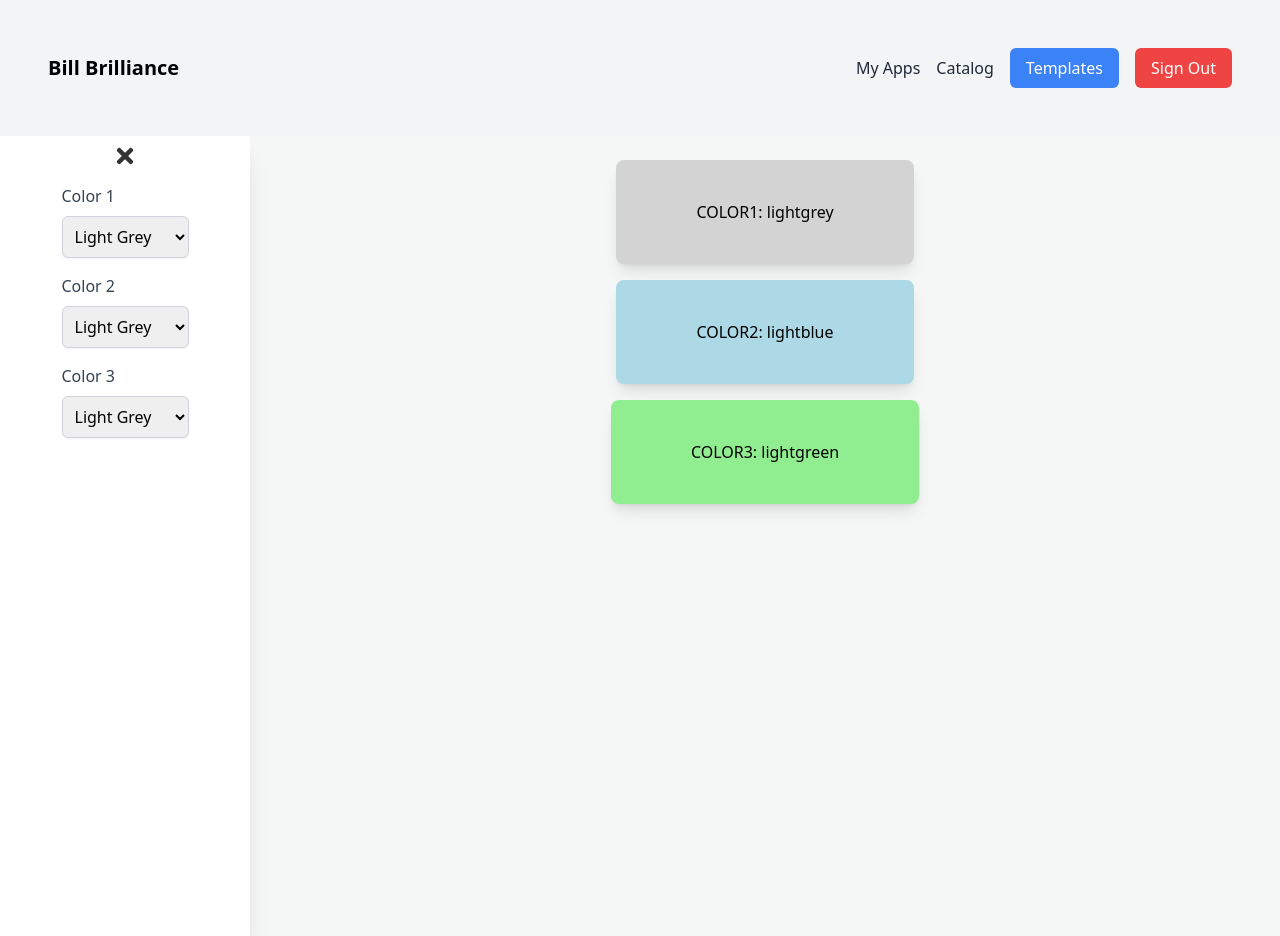
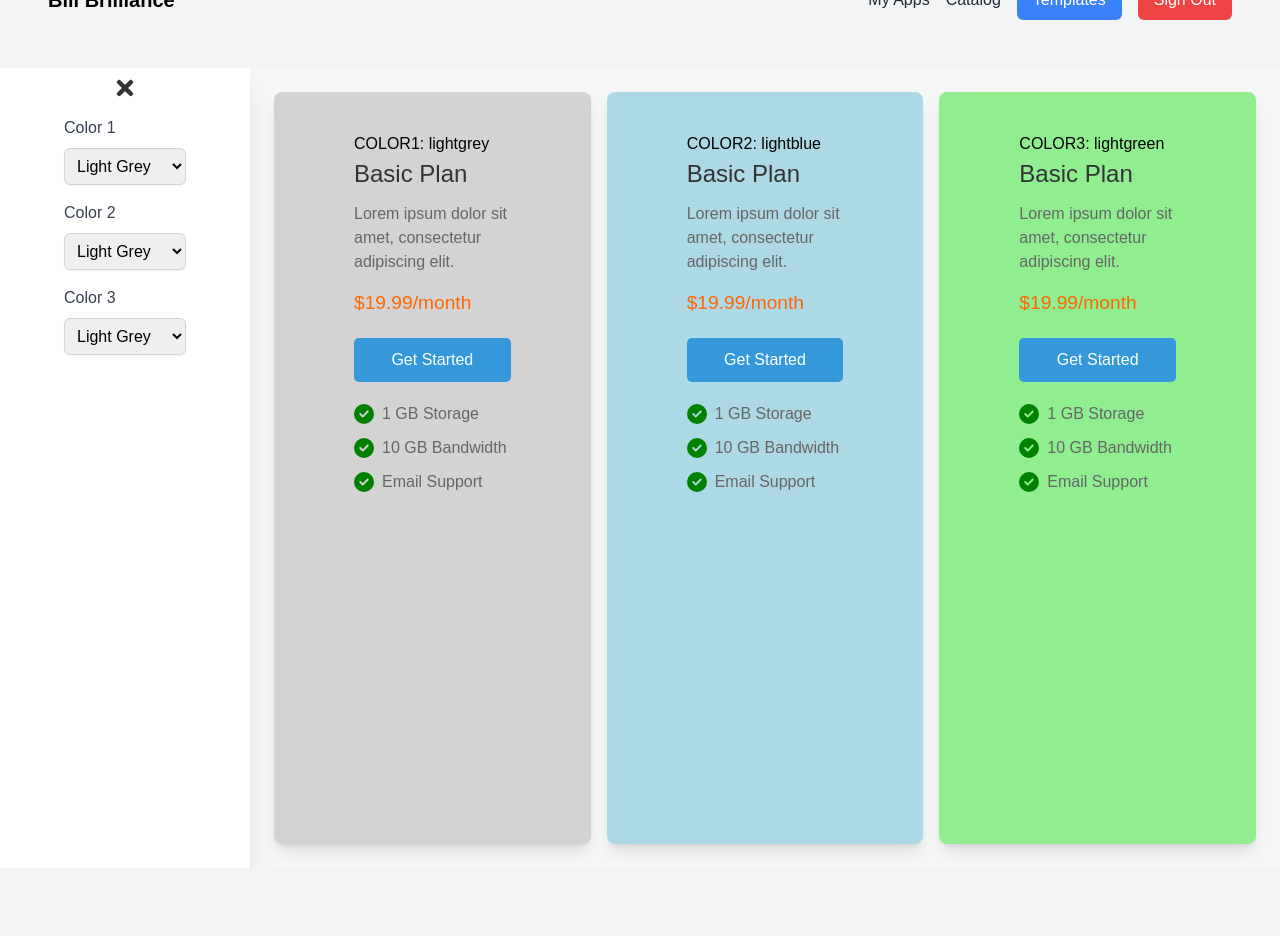
Before and after one commit to AnuragQ/PricingPageBuilderPro-SaaS-Pricing-Made-Simple, a React (Create React App) app in the folder frontend/: page /create-widget in a window 1280 px wide. After the commit the page ends 868 px from the top, so only its background shows below. Built offline with nearby package versions, Linux system fonts and the light colour scheme; no server answers; sample sign-in values are in the browser's storage; the HTML template or start-up script is replaced by a standard one.

Commit message:
Created template-1

```diff
--- a/frontend/package.json
+++ b/frontend/package.json
@@ -3,6 +3,9 @@
   "version": "0.1.0",
   "private": true,
   "dependencies": {
+    "@fortawesome/fontawesome-svg-core": "^6.5.1",
+    "@fortawesome/free-solid-svg-icons": "^6.5.1",
+    "@fortawesome/react-fontawesome": "^0.2.0",
     "@testing-library/jest-dom": "^5.17.0",
     "@testing-library/react": "^13.4.0",
     "@testing-library/user-event": "^13.5.0",
--- /dev/null
+++ b/frontend/src/routes/CreateWidget.css
@@ -0,0 +1,76 @@
+body {
+    font-family: Arial, sans-serif;
+    margin: 0;
+    padding: 0;
+    display: flex;
+    align-items: center;
+    justify-content: center;
+    height: 100vh;
+    background-color: #f4f4f4;
+  }
+
+  .pricing-plan {
+    max-width: 300px;
+    padding: 20px;
+    background-color: #fff;
+    border-radius: 10px;
+    box-shadow: 0 0 10px rgba(0, 0, 0, 0.1);
+    text-align: center;
+  }
+
+  .plan-title {
+    font-size: 1.5rem;
+    color: #333;
+  }
+
+  .plan-description {
+    margin-top: 10px;
+    color: #666;
+  }
+
+  .plan-price {
+    margin-top: 15px;
+    font-size: 1.2rem;
+    color: #ff6600;
+  }
+
+  .plan-button {
+    margin-top: 20px;
+    padding: 10px 20px;
+    background-color: #3498db;
+    color: #fff;
+    border: none;
+    border-radius: 5px;
+    cursor: pointer;
+    transition: background-color 0.3s ease;
+  }
+
+  .plan-button:hover {
+    background-color: #267bb5;
+  }
+
+  .plan-features {
+    list-style: none;
+    padding: 0;
+    margin: 20px 0;
+    color: #666;
+  }
+
+  .plan-features li {
+    margin-bottom: 10px;
+    display: flex;
+    align-items: center;
+  }
+
+  .plan-features i {
+    margin-right: 10px;
+    color: #28a745; /* Green color for check */
+  }
+
+  .plan-features .no-icon {
+    margin-right: 10px;
+    color: #dc3545; /* Red color for cross */
+  }
+  .icon-right-space {
+    margin-right: 8px; /* Adjust the space as needed */
+  }
--- a/frontend/src/routes/CreateWidget.js
+++ b/frontend/src/routes/CreateWidget.js
@@ -1,7 +1,12 @@
 import React, { useState } from "react";
 import NavBar from "../components/NavBar"; // Adjust the import path as needed
 import { motion, AnimatePresence } from "framer-motion";
-import { FaBars, FaTimes } from "react-icons/fa"; // Ensure react-icons is installed
+import { FaBars, FaTimes } from "react-icons/fa"; // Ensure react-icons is
+import './CreateWidget.css';
+// Import the library to use icons
+import { FontAwesomeIcon } from '@fortawesome/react-fontawesome';
+// Import the icons you need
+import { faCheckCircle, faTimesCircle } from '@fortawesome/free-solid-svg-icons';
 
 const CreateWidget = () => {
   const [isCollapsed, setIsCollapsed] = useState(false);
@@ -96,16 +101,27 @@ const CreateWidget = () => {
             )}
           </motion.aside>
         </AnimatePresence>
-        <div className="flex-1 flex flex-col items-center  p-4">
+        {/* Here main content starts*/}
+        {/* Each Motion div represents a widget */}
+        <div className="flex-1 flex flex-row  p-4">
           {Object.keys(colors).map((colorKey, index) => (
             <motion.div
               key={index}
-              className="m-2 p-20 py-10 rounded-lg shadow-lg flex items-center justify-center"
+              className="m-2 p-20 py-10 rounded-lg shadow-lg flex flex-col "
               style={{ backgroundColor: colors[colorKey] }}
               whileHover={{ scale: 1.03 }}
               whileTap={{ scale: 0.97 }}
             >
               <span>{`${colorKey.toUpperCase()}: ${colors[colorKey]}`}</span>
+              <h2 class="plan-title">Basic Plan</h2>
+              <p class="plan-description">Lorem ipsum dolor sit amet, consectetur adipiscing elit.</p>
+              <p class="plan-price">$19.99/month</p>
+              <button class="plan-button">Get Started</button>
+              <ul class="plan-features">
+              <li><FontAwesomeIcon icon={faCheckCircle} size="lg" color="green" className="icon-right-space" /> 1 GB Storage</li>
+              <li><FontAwesomeIcon icon={faCheckCircle} size="lg" color="green" className="icon-right-space" /> 10 GB Bandwidth</li>
+              <li><FontAwesomeIcon icon={faCheckCircle} size="lg" color="green" className="icon-right-space" /> Email Support</li>
+              </ul>
             </motion.div>
           ))}
         </div>
```
Also changed, not shown: 1 other file (tests, documents, lock files or other folders).
